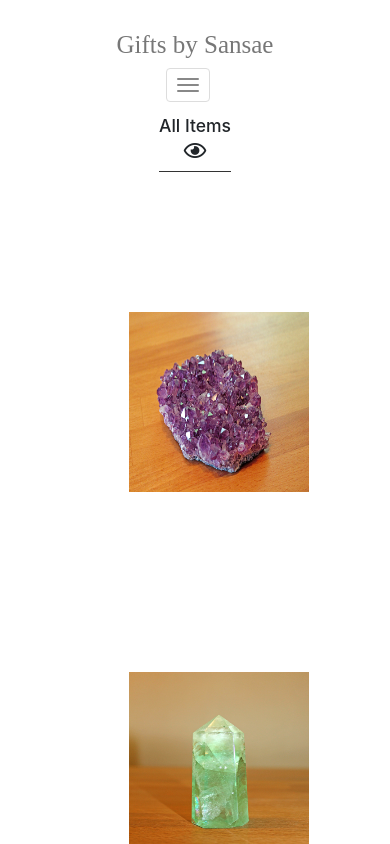
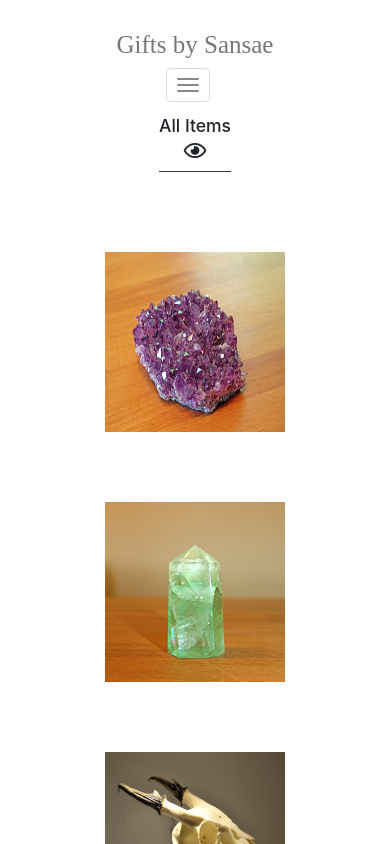
Before and after one commit to sansae/giftsBySansae, a React (Create React App) app in the folder client/: page /item in a window 390 px wide. Shown: the top 844 px of the page. Built offline with nearby package versions, Linux system fonts and the light colour scheme; the HTML template or start-up script is replaced by a standard one.

Commit message:
make items view mobile responsive; fix margins

```diff
--- a/client/src/App.css
+++ b/client/src/App.css
@@ -274,7 +274,22 @@ ul {
     width: 12vw;
     height: 10vw;
   }
+
+  .items-section div {
+    margin-bottom: 40px;
+  }
+
+  .items-section div img {
+    margin: 0 auto;
+  }
+
+  .items-section div img:hover {
+    width: 250px;
+    height: 250px;
+    margin: -35px;
+  }
 }
+
 @media only screen and (max-width: 815px) {
   .about {
     margin-left: 30px;
```
